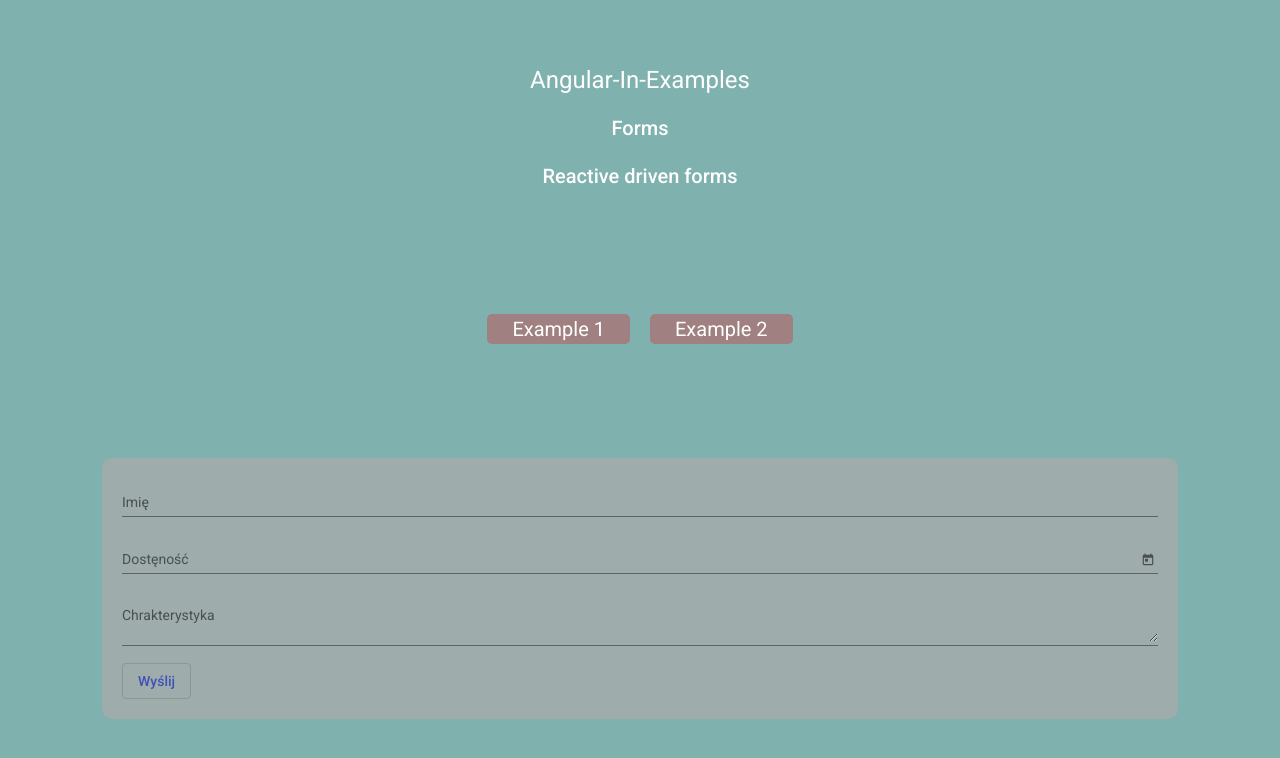
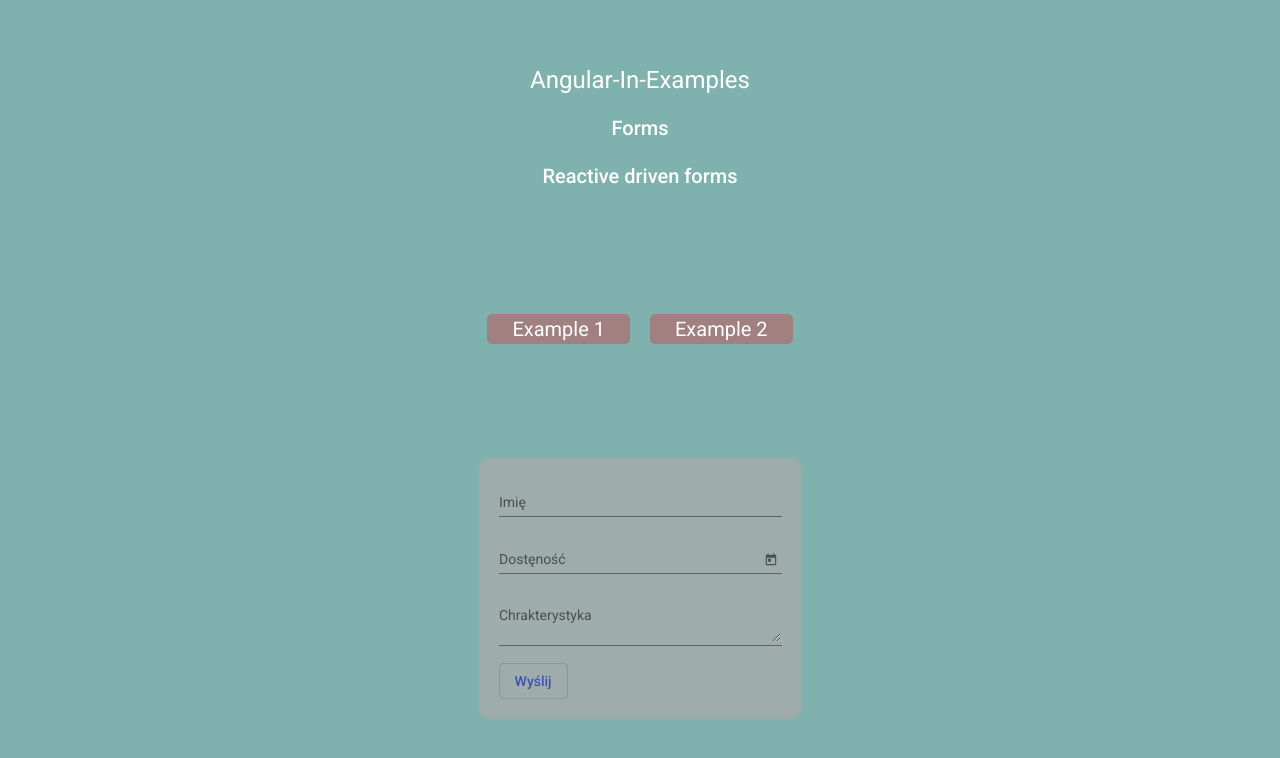
Before and after one commit to RafalM2000/forms, an Angular app: page /two in a window 1280 px wide. Shown: the top 758 px of the page. Built offline with nearby package versions, Linux system fonts and the light colour scheme.

Commit message:
poprawa widoku RangePickera

```diff
--- a/src/app/two/two.component.css
+++ b/src/app/two/two.component.css
@@ -3,6 +3,7 @@
     padding: 20px;
     border-radius: 10px;
     margin-bottom: 10px;
+    width: 30%
   }
 
 .full-width {
--- a/src/app/two/two.component.html
+++ b/src/app/two/two.component.html
@@ -9,6 +9,7 @@
             </mat-form-field>
             <mat-form-field class="full-width">
                 <mat-label>Dostęność</mat-label>
+                <!-- Material Range wprowadzony w Angular 10 -->
                 <mat-date-range-input [rangePicker]="picker" >
                     <input matStartDate matInput placeholder="Start">
                     <input matEndDate matInput placeholder="Koniec">
```
